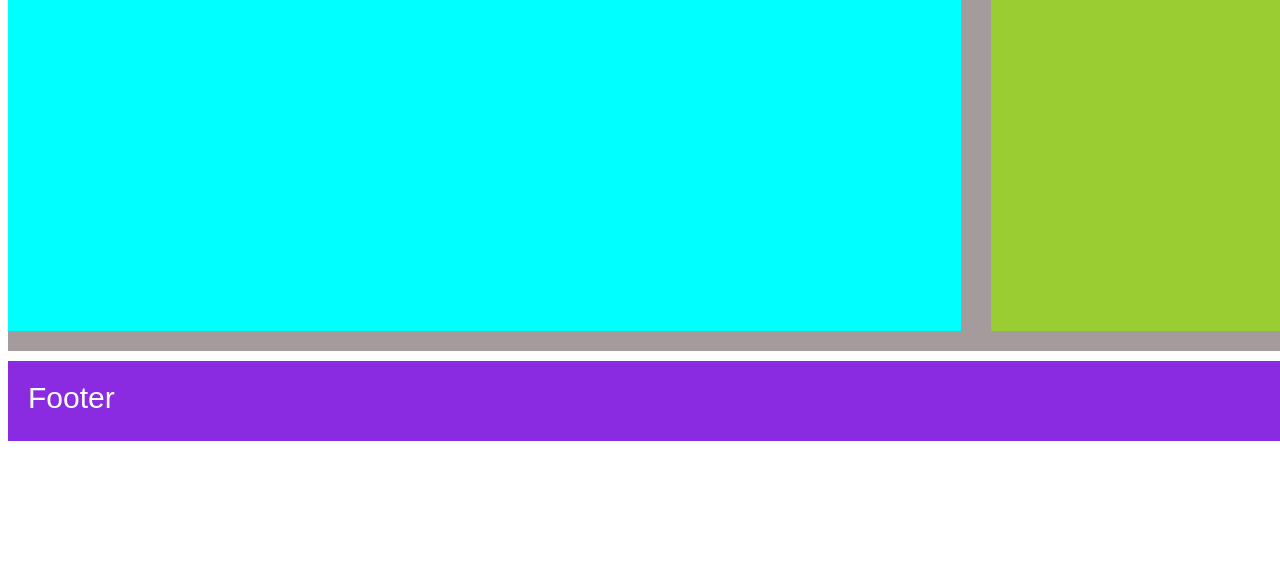
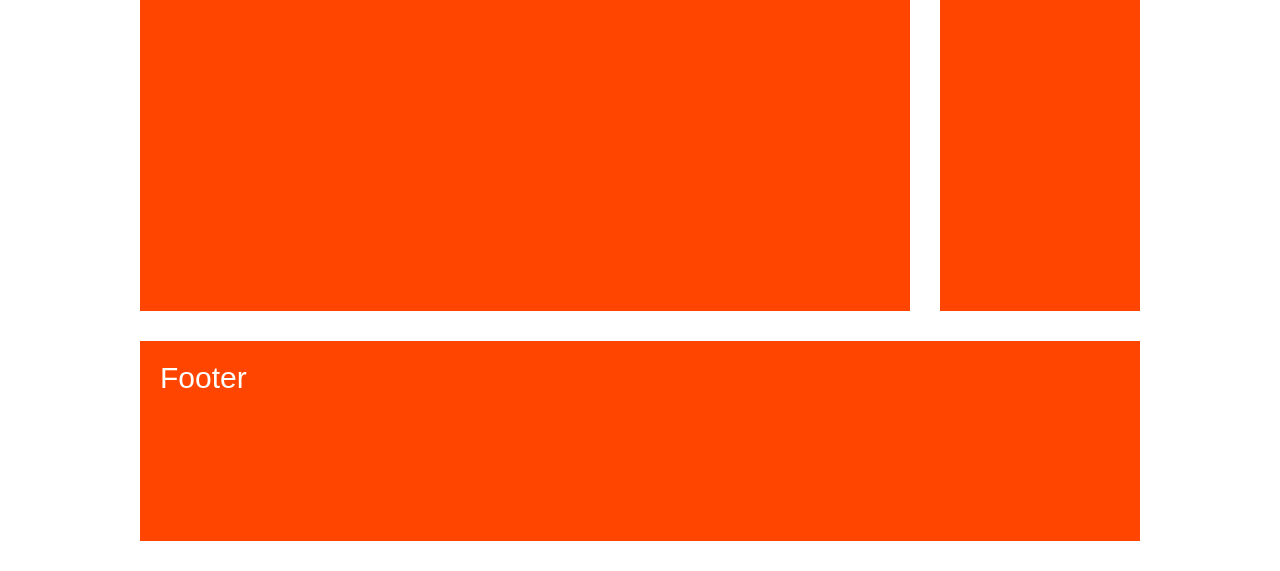
Before and after one commit to parente-formations/quick-introduction-grid-layouts, a website: page index.html in a window 1280 px wide. Shown: the part 479-1050 px from the top of the page. Before the commit the page ends 920 px from the top, so only its background shows below. Drawn offline with Linux system fonts and the light colour scheme.

Commit message:
grid challange: a basic solution

```diff
--- a/index.html
+++ b/index.html
@@ -20,7 +20,7 @@
       <div class="item item--6">6: Brown</div>
     </div-->
 
-    <div class="container_challange">
+    <!--div class="container_challange">
       <div class="item header">Header</div>
       <div class="item small__box--1">Small box 1</div>
       <div class="item small__box--2">Small box 2</div>
@@ -28,6 +28,16 @@
       <div class="item sidebar">Sidebar</div>
       <div class="item main">Main content</div>
       <div class="item footer">Footer</div>
+    </div-->
+
+    <div class="container_solution">
+      <div class="header">Header</div>
+      <div class="small__box--1">Small box 1</div>
+      <div class="small__box--2">Small box 2</div>
+      <div class="small__box--3">Small box 3</div>
+      <div class="sidebar">Sidebar</div>
+      <div class="main">Main content</div>
+      <div class="footer">Footer</div>
     </div>
   </body>
 </html>
--- a/sass/main.scss
+++ b/sass/main.scss
@@ -75,7 +75,7 @@
   margin: 30px auto;
 
   grid-template-rows: 15% 25% 50% 10%;
-  grid-template-columns: repeat(4, 1fr);
+  grid-template-columns: repeat(3, 1fr) 200px;
 
   gap: 30px;
 
@@ -122,3 +122,39 @@
     }
   }
 }
+
+.container_solution {
+  width: 1000px;
+  margin: 30px auto;
+
+  display: grid;
+  gap: 30px;
+
+  grid-template-rows: 100px 200px 400px 200px;
+  grid-template-columns: repeat(3, 1fr) 200px;
+
+  & > * {
+    background-color: orangered;
+    padding: 20px;
+    color: white;
+    font-size: 30px;
+    font-family: sans-serif;
+  }
+
+  .header {
+    grid-column: 1 / -1;
+  }
+
+  .sidebar {
+    grid-column: 4 / 5;
+    grid-row: 2 / span 2;
+  }
+
+  .main {
+    grid-column: 1 / span 3;
+  }
+
+  .footer {
+    grid-column: 1 / -1;
+  }
+}
```
Also changed, not shown: css/style.css.
